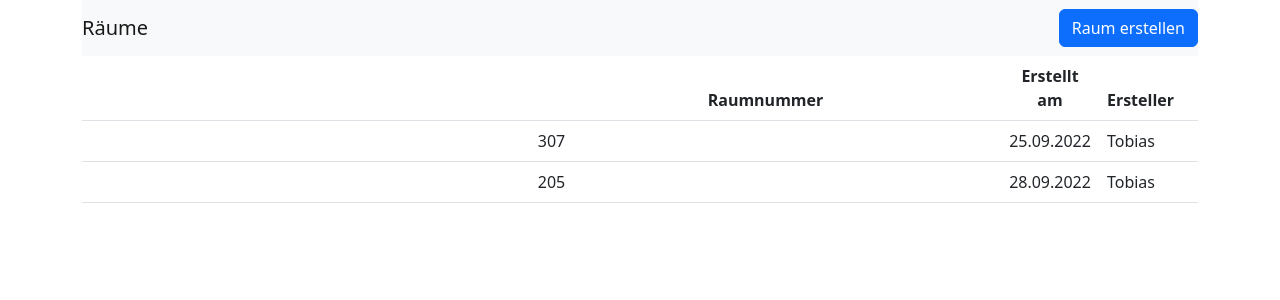
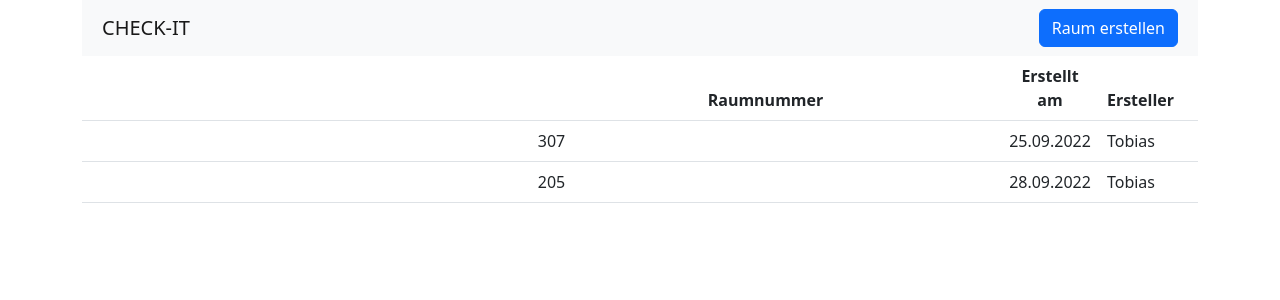
Before and after one commit to OliverFida/CheckIt, a React (Create React App) app in the folder frontend/: page /rooms in a window 1280 px wide. Shown: the top 300 px of the page. Built offline with nearby package versions, Linux system fonts and the light colour scheme.

Commit message:
Kleine Änderungen

```diff
--- a/frontend/src/pages/RoomsPage.js
+++ b/frontend/src/pages/RoomsPage.js
@@ -1,28 +1,18 @@
 // Component imports
 import React, {useEffect, useState} from 'react';
 import {Stack, Navbar, Button, NavDropdown, Table} from 'react-bootstrap';
+import AppNavBar from './components/AppNavBar';
 // API imports
 import BookingsAPI from '../api/bookings';
 
 export default function RoomsPage(){
     return(
         <Stack direction='vertical'>
-            <RoomsNavBar />
+            <AppNavBar>
+                <Button>Raum erstellen</Button>
+            </AppNavBar>
             <RoomsList />
         </Stack>
-    );
-}
-
-function RoomsNavBar(){
-    return(
-        <Navbar bg='light' expand='lg'>
-            <Stack direction='horizontal' style={{width: '100%', justifyContent: 'space-between'}}>
-                <Navbar.Brand>Räume</Navbar.Brand>
-                <Stack direction='horizontal' gap={3}>
-                    <Button>Raum erstellen</Button>
-                </Stack>
-            </Stack>
-        </Navbar>
     );
 }
 
--- a/frontend/src/pages/UserEdit.js
+++ b/frontend/src/pages/UserEdit.js
@@ -2,7 +2,6 @@
 import React, { useState} from 'react';
 import {Stack, Button, Form, Modal, Table} from 'react-bootstrap';
 import AppNavBar from './components/AppNavBar';
-import AppNavUser from './components/AppNavUser';
 
 import '../css/components/UserPage.css';
 
@@ -27,7 +26,7 @@ export default function UserEdit(){
         <>
             <Stack direction='vertical'>
                 <AppNavBar>
-                    <AppNavUser />
+
                 </AppNavBar>
 
             </Stack>
--- a/frontend/src/pages/components/AppNavBar.js
+++ b/frontend/src/pages/components/AppNavBar.js
@@ -5,11 +5,13 @@ import AppNavUser from './AppNavUser';
 
 export default function AppNavBar({children}){
     return(
-        <Navbar bg='light' expand='lg'>
+        <Navbar bg='light' expand='lg' style={{paddingLeft: '20px', paddingRight: '20px'}}>
             <Stack direction='horizontal' style={{width: '100%', justifyContent: 'space-between'}}>
                 <Navbar.Brand href='/home'>CHECK-IT</Navbar.Brand>
-                {children}
-                {localStorage.getItem('loginToken') !== null ? <AppNavUser /> : null}
+                <Stack direction='horizontal' style={{gap: '10px'}}>
+                    {children}
+                    {localStorage.getItem('loginToken') !== null ? <AppNavUser /> : null}
+                </Stack>
             </Stack>
         </Navbar>
     );
```
